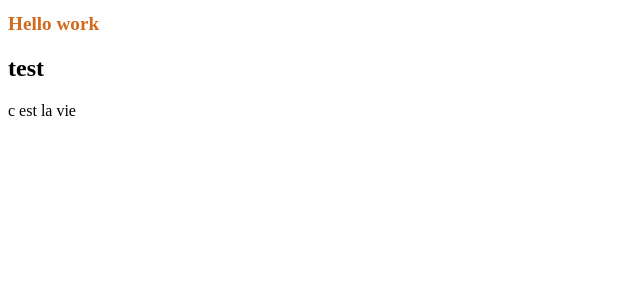
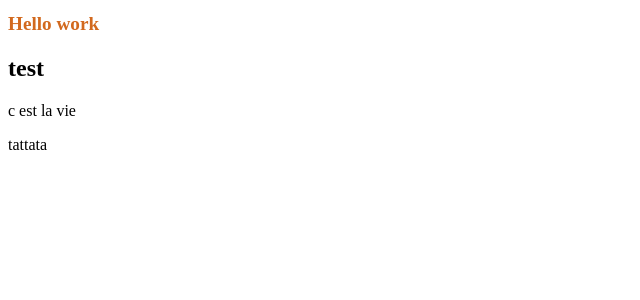
Before and after one commit to mathieuh64400/AngularTestAPP102025, an Angular app: page / in a window 1280 px wide. Shown: the top 300 px of the page, without its empty margins (0-640 px from the left). Built offline with nearby package versions, Linux system fonts and the light colour scheme.

Commit message:
commit branches C

```diff
--- a/src/app/app.component.html
+++ b/src/app/app.component.html
@@ -2,5 +2,5 @@
 <h2> test</h2>
 <p> c est la vie</p>
 
-
+<div> tattata</div>
 <router-outlet></router-outlet>
```
